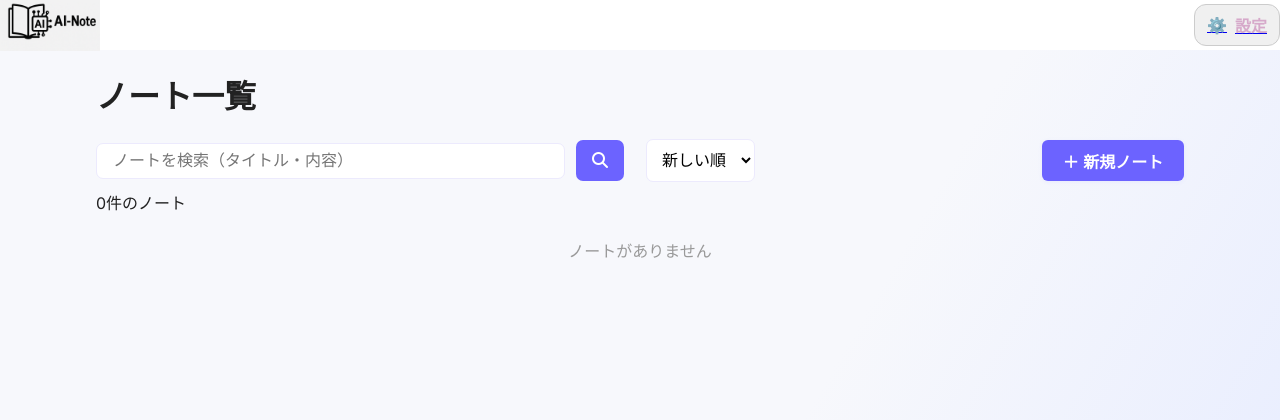
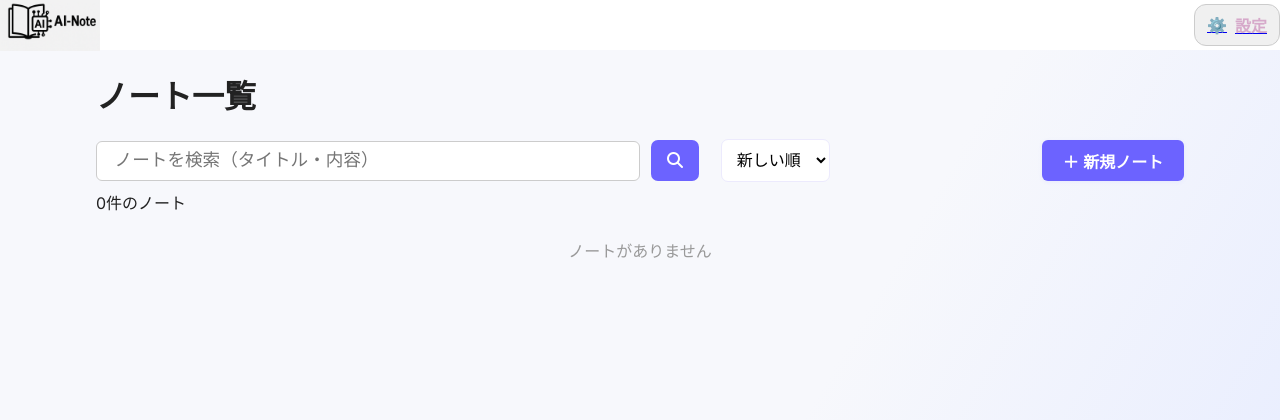
Before and after one commit to tai-ymmt/AI-note_app, a Flask app: page / in a window 1280 px wide. Shown: the top 420 px of the page. Run offline with Flask 3, Linux system fonts and the light colour scheme; the visitor is signed in with stand-in values (Sample User, id 1); data that the repository does not hold is empty; parts of the project's set-up code (start-up, migrations or seed data) failed here and were passed over.

Commit message:
ダークモードいったん完了

```diff
--- a/static/style.css
+++ b/static/style.css
@@ -139,30 +139,40 @@ input::-webkit-clear-button {
     background-color: #fff;
 } */
 .ichiran-search-input {
-    font-size: 1em;
-    padding: 0.5em 1em;
-    width: 40%;
-    border-radius: 7px;
-    min-width: 150px;
-    max-width: 50%;
-    border: 1px solid #eceafd;
+  width: 100%;
+  font-size: 1.1em;
+  padding: 0.6em 2.2em 0.6em 1em; /* 右に余白（✕用） */
+  height: 40px;
+  border-radius: 6px;
+  border: 1px solid #ccc;
   background: #fff;
-    outline: none;
-    transition: border 0.18s;
+  box-sizing: border-box;
 }
-
+.search-wrapper {
+  position: relative;
+  display: inline-block;
+  width: 50%;
+}
+.flex-spacer {
+  flex: 1;
+}
 #clear-btn {
-    display: none;
   position: absolute;
-    right: 56%;
+  right: 10px;
   top: 50%;
   transform: translateY(-50%);
   border: none;
   background: transparent;
   font-size: 1.2em;
+  color: #888;
   cursor: pointer;
+  padding: 0;
+  line-height: 1;
 }
-
+.create-note-btn {
+  font-size: 1em;
+  margin-right: 0;
+}
 .ichiran-search-btn {
     font-size: 1.0em;
     margin-left: 1%;
@@ -829,10 +839,10 @@ body.dark-mode .search-btn,
 body.dark-mode .btn-ghost,
 body.dark-mode #save-setting {
     background: #262348;
-    color: #fff;
+    color: #9c88d3;
 }
 body.dark-mode .btn-save:hover {
-    background: #3730a3;
+    background: #807ad0;
 }
 body.dark-mode .btn-delete,
 body.dark-mode #logout-btn {
--- a/templates/custom.html
+++ b/templates/custom.html
@@ -52,7 +52,7 @@
                     <option value="0" {% if current_user.ai_answer_flag == 0 %}selected{% endif %}>シンプル</option>
                     <option value="1" {% if current_user.ai_answer_flag == 1 %}selected{% endif %}>詳細</option>
                     <option value="2" {% if current_user.ai_answer_flag == 2 %}selected{% endif %}>箇条書き</option>
-                </select>
+                </select><br><br>
                 <label for="response-level">出力レベル</label>
                 <select id="response-level" name="ai_level_flag">
                     <option value="0" {% if current_user.ai_level_flag == 0 %}selected{% endif %}>初級</option>
--- a/templates/index.html
+++ b/templates/index.html
@@ -23,24 +23,24 @@
         <h1>ノート一覧</h1>
         <!-- 検索フォーム -->
         <form method="post" class="index-form">
-            <!-- 検索入力欄 -->
+        <div class="search-wrapper">
             <input type="text" class="ichiran-search-input" id="searchword" name="searchword"
             placeholder="ノートを検索（タイトル・内容）" value="{{ searchword }}"
             oninput="clearbutton()">
-            <!-- 入力クリアボタン -->
             <button type="button" id="clear-btn" onclick="clearsearch()">✕</button>
-            <!-- 検索ボタン -->
+        </div>
+
         <button type="submit" class="ichiran-search-btn"><i class="fas fa-search"></i></button>
-            <!-- 並び順プルダウン -->
+
         <select name="order" class="ichiran-modal-select" onchange="this.form.submit()">
             {% for o in orders %}
             <option value="{{ o }}" {% if o == order %}selected{% endif %}>{{ o }}</option>
             {% endfor %}
         </select>
-            <!-- 右寄せ用スペース -->
-            <span style="flex: 1;"></span>
-            <!-- 新規ノート作成ボタン -->
-            <button type="button" id="create-note-btn" class="btn btn-save" style="font-size: 1.0em; margin-right: 0%;">＋ 新規ノート</button>
+
+        <span class="flex-spacer"></span>
+
+        <button type="button" id="create-note-btn" class="btn btn-save create-note-btn">＋ 新規ノート</button>
         </form>
         <!-- ノート件数表示 -->
         <p class="note-count">{{ len }}件のノート</p>
```
Lines whose indentation alone changed are shown as unchanged.
